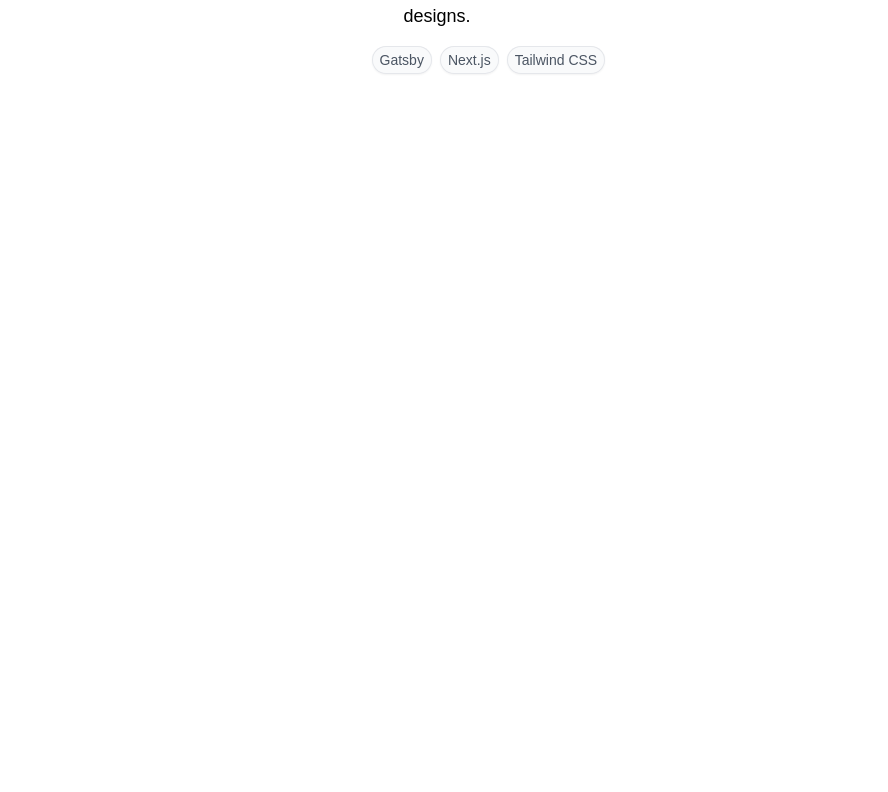
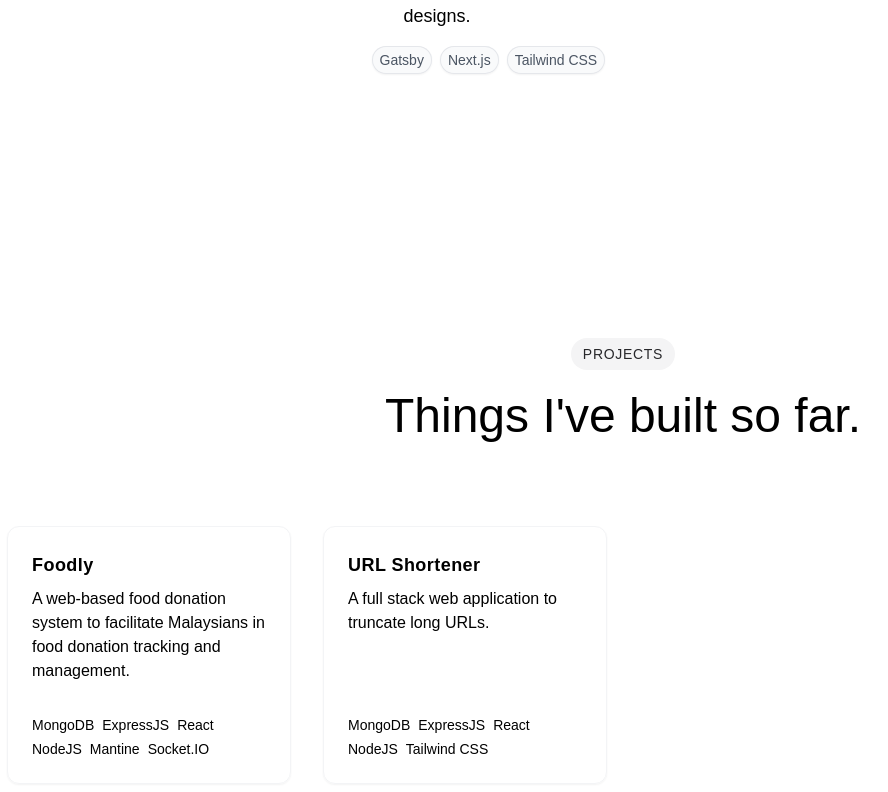
Before and after one commit to handikaharianto/portolio-website-v3, a Next.js app: page / in a window 1280 px wide. Shown: the part 2026-2818 px from the top of the page, without its empty margins (17-905 px from the left). Before the commit the page ends 2236 px from the top, so only its background shows below. Built offline with nearby package versions, Linux system fonts and the light colour scheme; a web font is replaced by a local one.

Commit message:
feat: add projects section

```diff
--- /dev/null
+++ b/app/_components/projects.tsx
@@ -0,0 +1,73 @@
+import { GitHubIcon, IconProps } from "@/app/_components/social-icons";
+import { projects } from "@/app/_data/projects";
+
+function ArrowUpRightIcon(props: IconProps) {
+  return (
+    <svg
+      xmlns="http://www.w3.org/2000/svg"
+      width="24"
+      height="24"
+      viewBox="0 0 24 24"
+      fill="none"
+      stroke="currentColor"
+      strokeWidth="2"
+      strokeLinecap="round"
+      strokeLinejoin="round"
+      {...props}
+    >
+      <path d="M7 7h10v10" />
+      <path d="M7 17 17 7" />
+    </svg>
+  );
+}
+
+export default function Projects() {
+  return (
+    <section id="projects">
+      <div className="mx-auto max-w-7xl space-y-20 px-6 py-20 md:py-32">
+        <div className="mx-auto flex max-w-3xl flex-col items-center justify-center gap-y-4">
+          <div className="rounded-full bg-zinc-100 px-3 py-1.5 text-sm font-medium tracking-wider text-zinc-800">
+            PROJECTS
+          </div>
+          <h2 className="text-center text-4xl font-medium !leading-tight md:text-5xl">
+            Things I&apos;ve built so far.
+          </h2>
+        </div>
+        <div className="grid gap-8 md:grid-cols-2 xl:grid-cols-4">
+          {projects.map((project) => (
+            <div
+              key={project.title}
+              className="group relative flex flex-col gap-y-8 overflow-hidden rounded-xl border border-gray-100 p-6 shadow-sm transition duration-300 hover:border-gray-200 hover:shadow-md"
+            >
+              <div className="space-y-2">
+                <h3 className="text-lg font-bold tracking-wide">
+                  {project.title}
+                </h3>
+                <p>{project.description}</p>
+              </div>
+              <div className="mt-auto flex flex-wrap gap-x-2 gap-y-1">
+                {project.technologies.map((tech) => (
+                  <span key={tech} className="text-sm">
+                    {tech}
+                  </span>
+                ))}
+              </div>
+              <div className="absolute inset-0 flex items-center justify-center bg-white/50 opacity-0 backdrop-blur transition duration-300 ease-in-out group-hover:opacity-100">
+                <div>
+                  {project.gitHubUrl && (
+                    <a href={project.gitHubUrl} target="_blank">
+                      <GitHubIcon className="h-7 w-7 fill-zinc-500 transition duration-300 hover:fill-zinc-700" />
+                    </a>
+                  )}
+                </div>
+                <div className="absolute right-0 top-0 -translate-y-5 translate-x-5 opacity-0 transition duration-300 ease-in-out group-hover:-translate-x-3 group-hover:translate-y-3 group-hover:opacity-100">
+                  <ArrowUpRightIcon className="stroke-gray-900" />
+                </div>
+              </div>
+            </div>
+          ))}
+        </div>
+      </div>
+    </section>
+  );
+}
--- a/app/_components/social-icons.tsx
+++ b/app/_components/social-icons.tsx
@@ -1,4 +1,5 @@
-type IconProps = {
+export type IconProps = {
+  className?: string;
   [key: string]: any;
 };
 
--- /dev/null
+++ b/app/_data/projects.ts
@@ -0,0 +1,30 @@
+type Project = {
+  title: string;
+  description: string;
+  technologies: string[];
+  gitHubUrl?: string;
+  websiteUrl?: string;
+};
+
+export const projects: Project[] = [
+  {
+    title: "Foodly",
+    description:
+      "A web-based food donation system to facilitate Malaysians in food donation tracking and management.",
+    technologies: [
+      "MongoDB",
+      "ExpressJS",
+      "React",
+      "NodeJS",
+      "Mantine",
+      "Socket.IO",
+    ],
+    gitHubUrl: "https://github.com/handikaharianto/foodly",
+  },
+  {
+    title: "URL Shortener",
+    description: "A full stack web application to truncate long URLs.",
+    technologies: ["MongoDB", "ExpressJS", "React", "NodeJS", "Tailwind CSS"],
+    gitHubUrl: "https://github.com/handikaharianto/url-shortener",
+  },
+];
--- a/app/page.tsx
+++ b/app/page.tsx
@@ -1,5 +1,6 @@
 import Experience from "@/app/_components/experience";
 import Hero from "@/app/_components/hero";
+import Projects from "@/app/_components/projects";
 import Skills from "@/app/_components/skills";
 
 export default function Home() {
@@ -8,6 +9,7 @@ export default function Home() {
       <Hero />
       <Skills />
       <Experience />
+      <Projects />
     </main>
   );
 }
```
